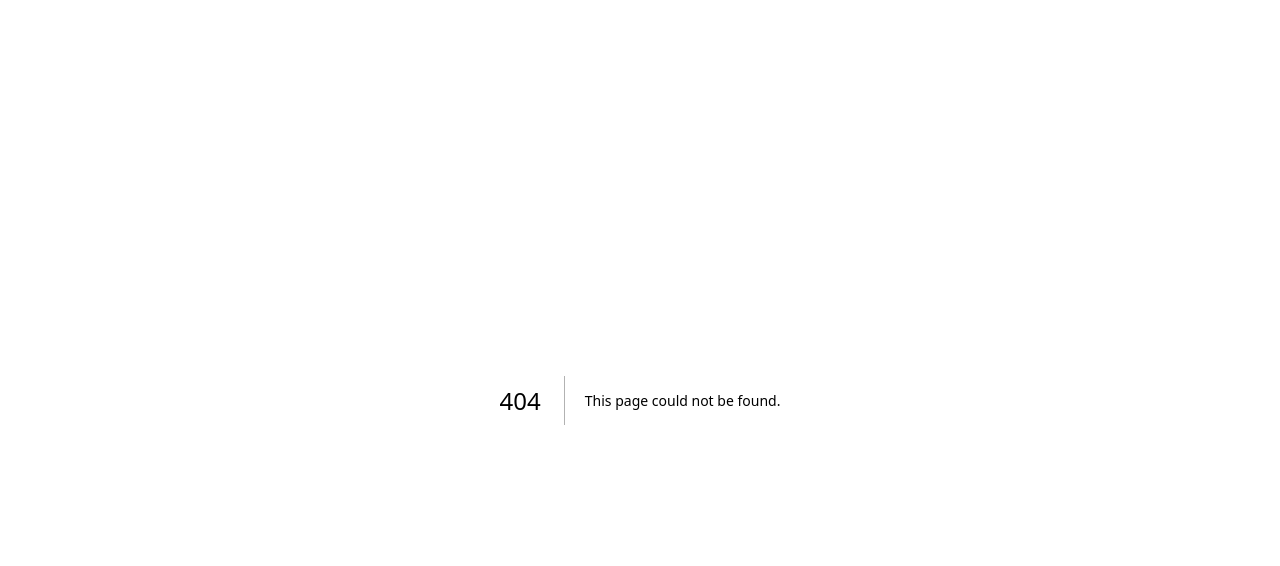
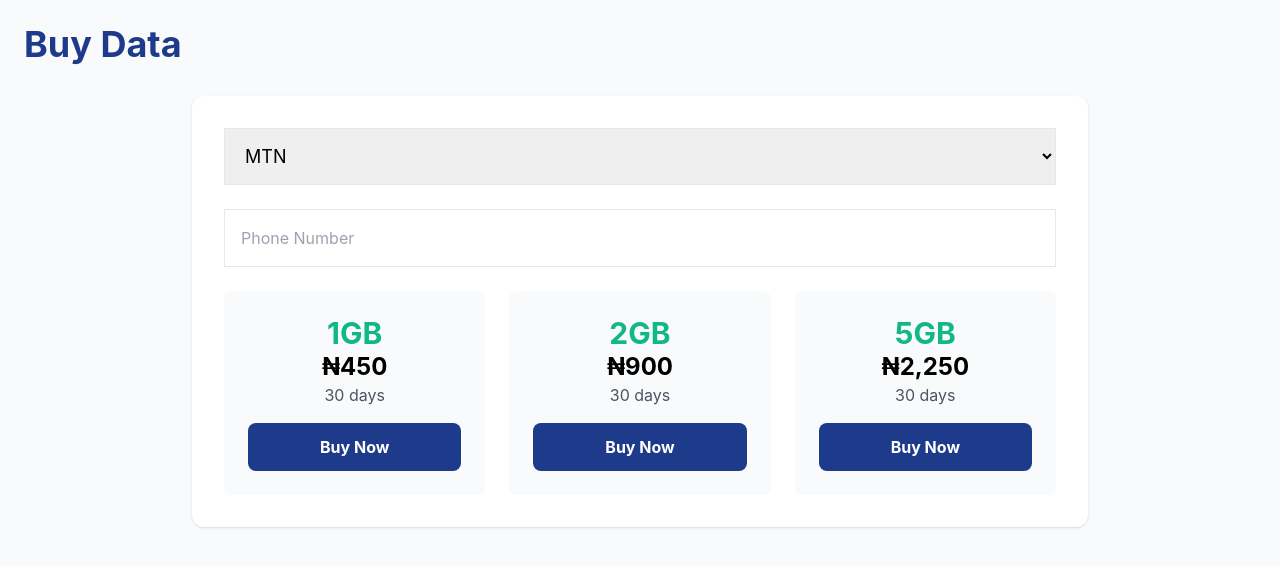
Before and after one commit to Lamido007/Dududata, a Next.js app: page /pages/data in a window 1280 px wide. Before the commit this address had no page. Shown: the top 566 px of the page. Built offline with nearby package versions, Linux system fonts and the light colour scheme.

Commit message:
Add Data component for purchasing data plans

```diff
--- /dev/null
+++ b/pages/pages/data.js
@@ -0,0 +1,37 @@
+import { useState } from 'react';
+
+export default function Data() {
+  const [network] = useState('MTN');
+
+  const plans = [
+    { size: '1GB', price: '₦450', validity: '30 days' },
+    { size: '2GB', price: '₦900', validity: '30 days' },
+    { size: '5GB', price: '₦2,250', validity: '30 days' },
+  ];
+
+  return (
+    <div className="min-h-screen bg-gray-50 p-6">
+      <h1 className="text-4xl font-bold text-primary mb-8">Buy Data</h1>
+      <div className="max-w-4xl mx-auto">
+        <div className="bg-white rounded-xl shadow p-8">
+          <select className="w-full p-4 border mb-6 text-black text-lg">
+            <option>MTN</option><option>Glo</option><option>Airtel</option><option>9mobile</option>
+          </select>
+          <input placeholder="Phone Number" className="w-full p-4 border mb-6 text-black" />
+          <div className="grid md:grid-cols-3 gap-6">
+            {plans.map(p => (
+              <div key={p.size} className="bg-gray-50 p-6 rounded-lg text-center">
+                <p className="text-3xl font-bold text-accent">{p.size}</p>
+                <p className="text-2xl font-bold">{p.price}</p>
+                <p className="text-gray-600">{p.validity}</p>
+                <button className="mt-4 bg-primary text-white w-full py-3 rounded-lg font-bold">
+                  Buy Now
+                </button>
+              </div>
+            ))}
+          </div>
+        </div>
+      </div>
+    </div>
+  );
+}
```
